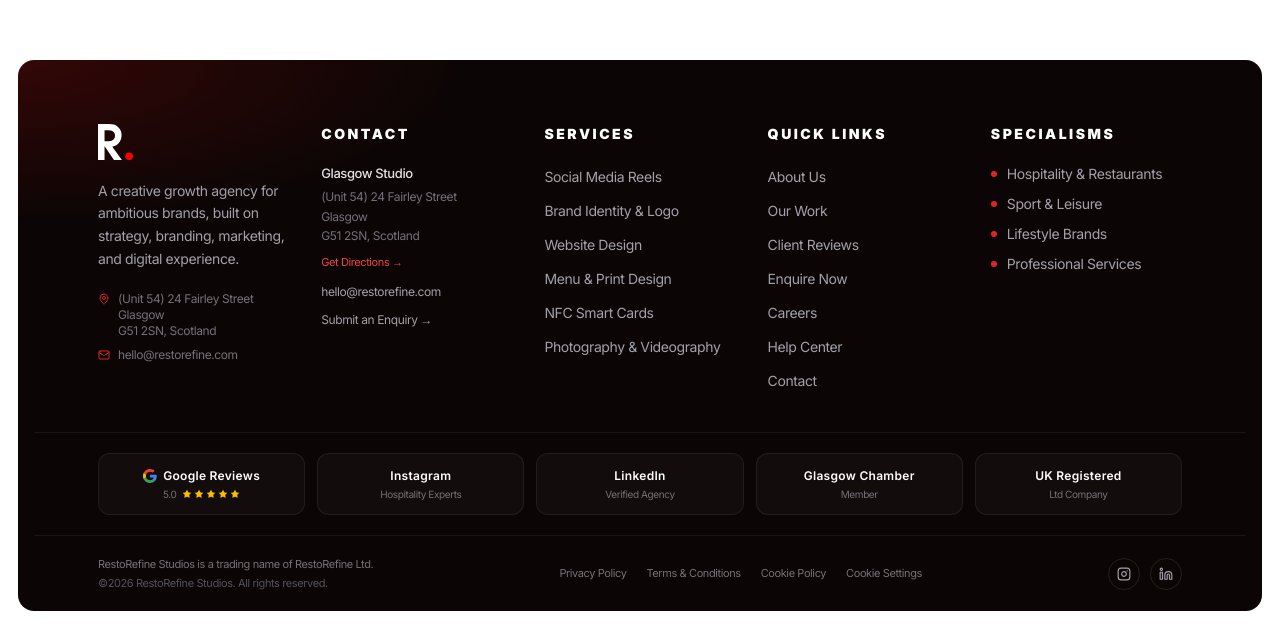
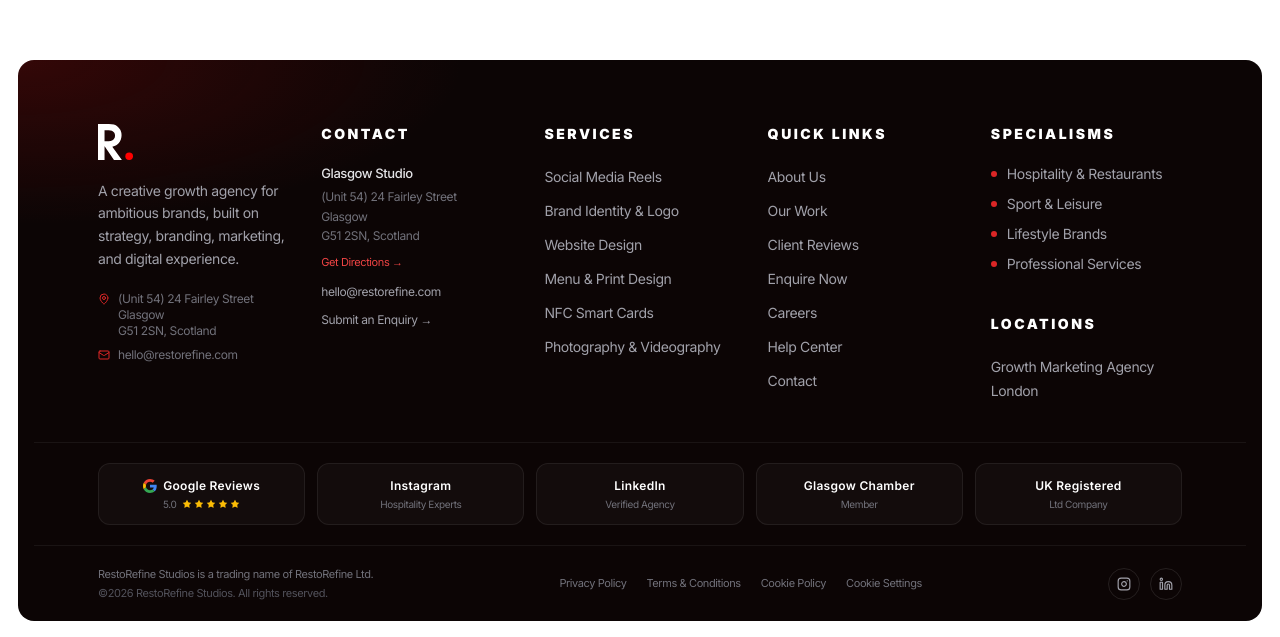
Before and after one commit to restorefine-studios/restorefine-ecosystem, a Next.js app in the folder restorefine-website/: page /company in a window 1280 px wide. Shown: the part 4287-4924 px from the top of the page. Built offline with nearby package versions, Linux system fonts and the light colour scheme.

Commit message:
Link the London location page from the footer

```diff
--- a/restorefine-website/components/footer.tsx
+++ b/restorefine-website/components/footer.tsx
@@ -27,6 +27,9 @@ const quickLinks = [
 ];
 
 const sectors = ["Hospitality & Restaurants", "Sport & Leisure", "Lifestyle Brands", "Professional Services"];
+
+/** Location landing pages, linked from every page for internal linking. Add new ones here. */
+const locations = [{ name: "Growth Marketing Agency London", href: "/growth-marketing-agency-london" }];
 
 const legal = [
   { name: "Privacy Policy", href: "/legal/privacy" },
@@ -157,6 +160,17 @@ export function Footer() {
                 </li>
               ))}
             </ul>
+
+            <h3 className="text-white text-sm font-black tracking-[0.18em] uppercase mt-10 mb-5">Locations</h3>
+            <ul className="flex flex-col gap-2.5">
+              {locations.map((l) => (
+                <li key={l.href}>
+                  <Link href={l.href} className="text-zinc-400 hover:text-white text-sm transition-colors">
+                    {l.name}
+                  </Link>
+                </li>
+              ))}
+            </ul>
           </div>
         </div>
       </div>
```
